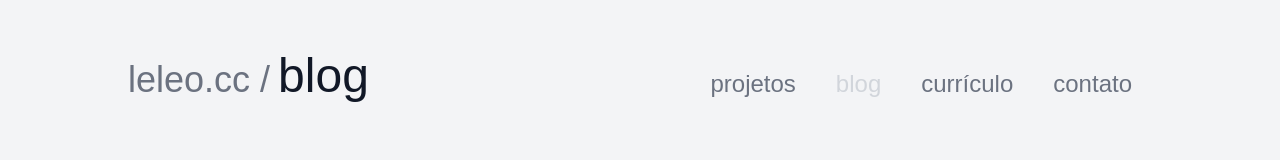
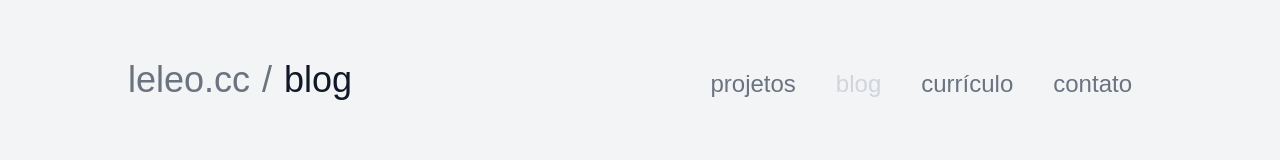
Before and after one commit to leoc01/leleo.cc, a Next.js app: page /blog in a window 1280 px wide. Shown: the top 160 px of the page. Built offline with nearby package versions, Linux system fonts and the light colour scheme; a web font is replaced by a local one.

Commit message:
alterado `font-size` no `menu.js` para a página ativa

```diff
--- a/components/menu.js
+++ b/components/menu.js
@@ -27,14 +27,21 @@ export default function Menu({ path, activateLink }) {
           className={`${
             (href !== "/" && "hover:underline text-gray-500 text-current") ||
             "text-gray-800 pointer-events-none"
-          } text-4xl pr-2`}
+          } text-4xl`}
         >
-          leleo.cc /
+          leleo.cc
         </Link>
+        <p
+          className={`${
+            (href !== "/" && "text-gray-500") || "text-gray-900"
+          } text-4xl px-3`}
+        >
+          /
+        </p>
         {href !== "/" && (
           <Link
             href={href}
-            className={`text-gray-900 text-5xl ${
+            className={`text-gray-900 text-4xl ${
               activateLink ? "hover:underline" : "pointer-events-none"
             }`}
           >
```
